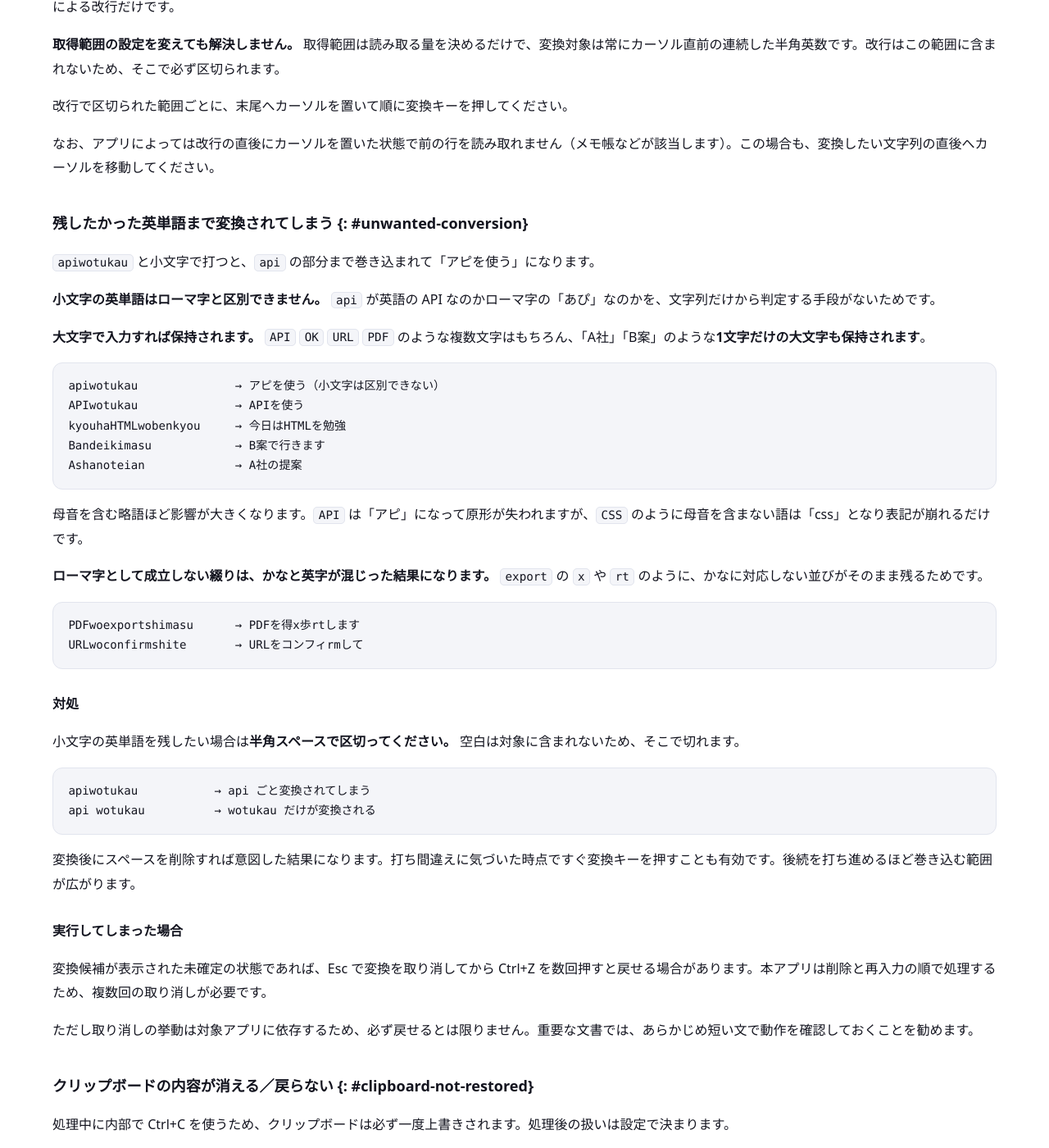
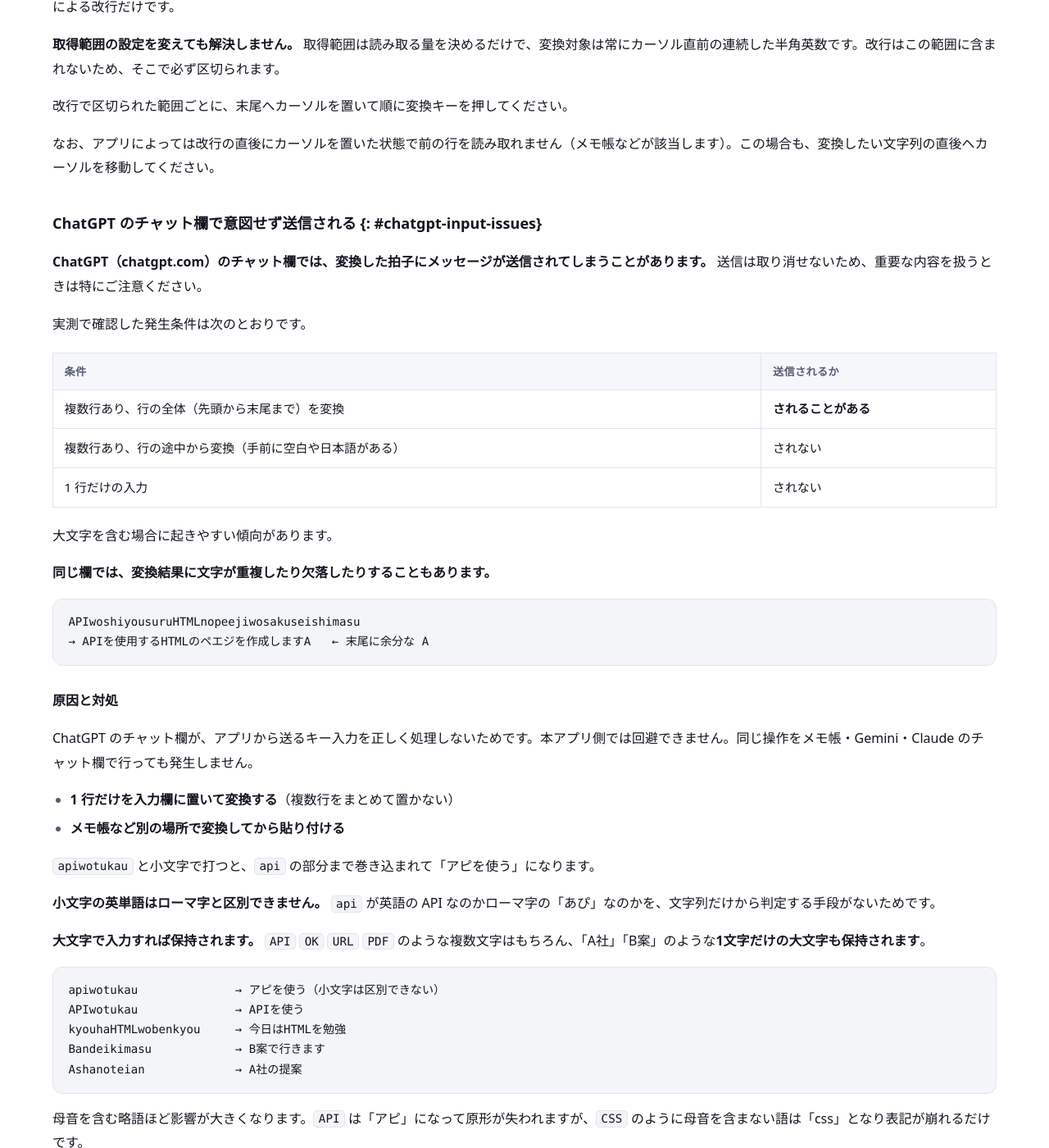
Before and after one commit to moappsupport/ro-maji_IME_Rescue, a Jekyll site: the page built from troubleshooting.md, in a window 1280 px wide and 1400 px high, scrolled down 4526 px. Shown: the whole window at 82% size. Built offline with Jekyll 4.4.1, drawn with Linux system fonts in a browser that asks for light colours; some of the changed text lies outside the part shown.

Commit message:
待機値を 20/40/60 に見直し、ChatGPT の制限を明記する
プリセットの他5項目を 最速20 / 標準40 / 安定重視60 にした。最速と標準が
どちらも 20 で区別が付かない状態だったのを解消する。この5項目は1回の救済に
つき1回ずつしか効かないため、標準を倍にしても全体で 100ms 増えるだけで、
速さを決めているのは文字数ぶん2回効く KEY_WAIT のほう。最速は KEY_WAIT=4
で実現し、他5項目は 20 を下限に余裕を残す。安定重視のリトライ用退避値も
倍の 120 に追従させた。

クリップボードの読み取りが空文字を「読めた」とみなしていたのを直した。
シーケンス番号の更新と中身の書き込みには僅かな間があり、その隙間では
ContainsText() が真でも GetText() が空を返す。100文字の選択に成功した直後の
検証読み取りが len=0 になって mismatch を起こし、選び直した2回目は同じ選択が
len=100 で読めた実測がある。空はポーリング継続として扱う。

ChatGPT のチャット欄について、複数行で行全体を変換すると意図せず送信される
ことと、文字が重複・欠落することを「できないこと」に明記した。送信は取り消せ
ないので伏せる不利益のほうが大きい。同欄が合成入力を正しく処理しないためで、
アプリ側では回避できない。メモ帳・Gemini・Claude では発生しない。

なお Shift 単打の待機を伸ばす変更は入れていない。動機だった ChatGPT の
「大文字が末尾に回る」症状は同欄の入力重複が原因と判明し、実測の裏付けが
消えたため。設定画面のスクリーンショットも新しい値で撮り直した。

Co-Authored-By: Claude Opus 5 <noreply@anthropic.com>

````diff
--- a/troubleshooting.md
+++ b/troubleshooting.md
@@ -43,7 +43,7 @@ updated: 2026-08-05
     <li><a href="#convert-key-no-response">変換キーを押しても何も起きない</a></li>
     <li><a href="#no-ascii-found">「救済対象の半角英数が見つかりませんでした」</a></li>
     <li><a href="#no-multiline">Enter で改行した前の行が変換されない</a></li>
-    <li><a href="#unwanted-conversion">残したかった英単語まで変換されてしまう</a></li>
+    <li><a href="#chatgpt-input-issues">ChatGPT のチャット欄で意図せず送信される</a></li>
     <li><a href="#clipboard-not-restored">クリップボードの内容が消える／戻らない</a></li>
     <li><a href="#focus-failed">「対象ウィンドウを前面にできませんでした」</a></li>
     <li><a href="#copy-non-text">「コピー結果がテキストではありません」</a></li>
@@ -167,7 +167,35 @@ desunodesannposisimasu ← ここにカーソルがあると、この範囲だ
 
 なお、アプリによっては改行の直後にカーソルを置いた状態で前の行を読み取れません（メモ帳などが該当します）。この場合も、変換したい文字列の直後へカーソルを移動してください。
 
-### 残したかった英単語まで変換されてしまう {: #unwanted-conversion}
+### ChatGPT のチャット欄で意図せず送信される {: #chatgpt-input-issues}
+
+**ChatGPT（chatgpt.com）のチャット欄では、変換した拍子にメッセージが送信されてしまうことがあります。** 送信は取り消せないため、重要な内容を扱うときは特にご注意ください。
+
+実測で確認した発生条件は次のとおりです。
+
+| 条件 | 送信されるか |
+|---|---|
+| 複数行あり、行の全体（先頭から末尾まで）を変換 | **されることがある** |
+| 複数行あり、行の途中から変換（手前に空白や日本語がある） | されない |
+| 1 行だけの入力 | されない |
+
+大文字を含む場合に起きやすい傾向があります。
+
+**同じ欄では、変換結果に文字が重複したり欠落したりすることもあります。**
+
+```
+APIwoshiyousuruHTMLnopeejiwosakuseishimasu
+→ APIを使用するHTMLのペエジを作成しますA   ← 末尾に余分な A
+```
+
+#### 原因と対処
+
+ChatGPT のチャット欄が、アプリから送るキー入力を正しく処理しないためです。本アプリ側では回避できません。同じ操作をメモ帳・Gemini・Claude のチャット欄で行っても発生しません。
+
+- **1 行だけを入力欄に置いて変換する**（複数行をまとめて置かない）
+- **メモ帳など別の場所で変換してから貼り付ける**
+
+
 
 `apiwotukau` と小文字で打つと、`api` の部分まで巻き込まれて「アピを使う」になります。
 
@@ -277,6 +305,7 @@ Windows の UIPI により、権限の低いプロセスから高いプロセス
 
 - **キーボードに変換キーが無い**（英語配列 / US・ANSI）。外部のキー割り当てツールで変換キーを送れるようにすれば動作します
 - **Enter による改行をまたいだ変換**。取得範囲を変えても前の行は拾えません（[詳細](#no-multiline)）
+- **ChatGPT のチャット欄で複数行を扱う**。意図せず送信されたり、文字が重複・欠落したりします（[詳細](#chatgpt-input-issues)）
 - 対象アプリが Ctrl+C・Shift+Home などの標準的なキー操作に対応していない
 - 対象アプリが管理者権限で動いている（本アプリも同じ権限で起動すれば動きます）
 - パスワード欄など、内容を読み取れない入力欄
@@ -410,10 +439,10 @@ result: Success
     },
     {
       "@type": "Question",
-      "name": "残したかった英単語まで変換されてしまう",
+      "name": "ChatGPT のチャット欄で意図せず送信される",
       "acceptedAnswer": {
         "@type": "Answer",
-        "text": "apiwotukau と小文字で打つと、api の部分まで巻き込まれてアピを使うになります。"
+        "text": "ChatGPT（chatgpt.com）のチャット欄では、変換した拍子にメッセージが送信されてしまうことがあります。 送信は取り消せないため、重要な内容を扱うときは特にご注意ください。"
       }
     },
     {
````
Also changed, not shown: other parts of troubleshooting.md (+6 -6 lines), index.md (+17 -1 lines), assets/img/settings.png.
